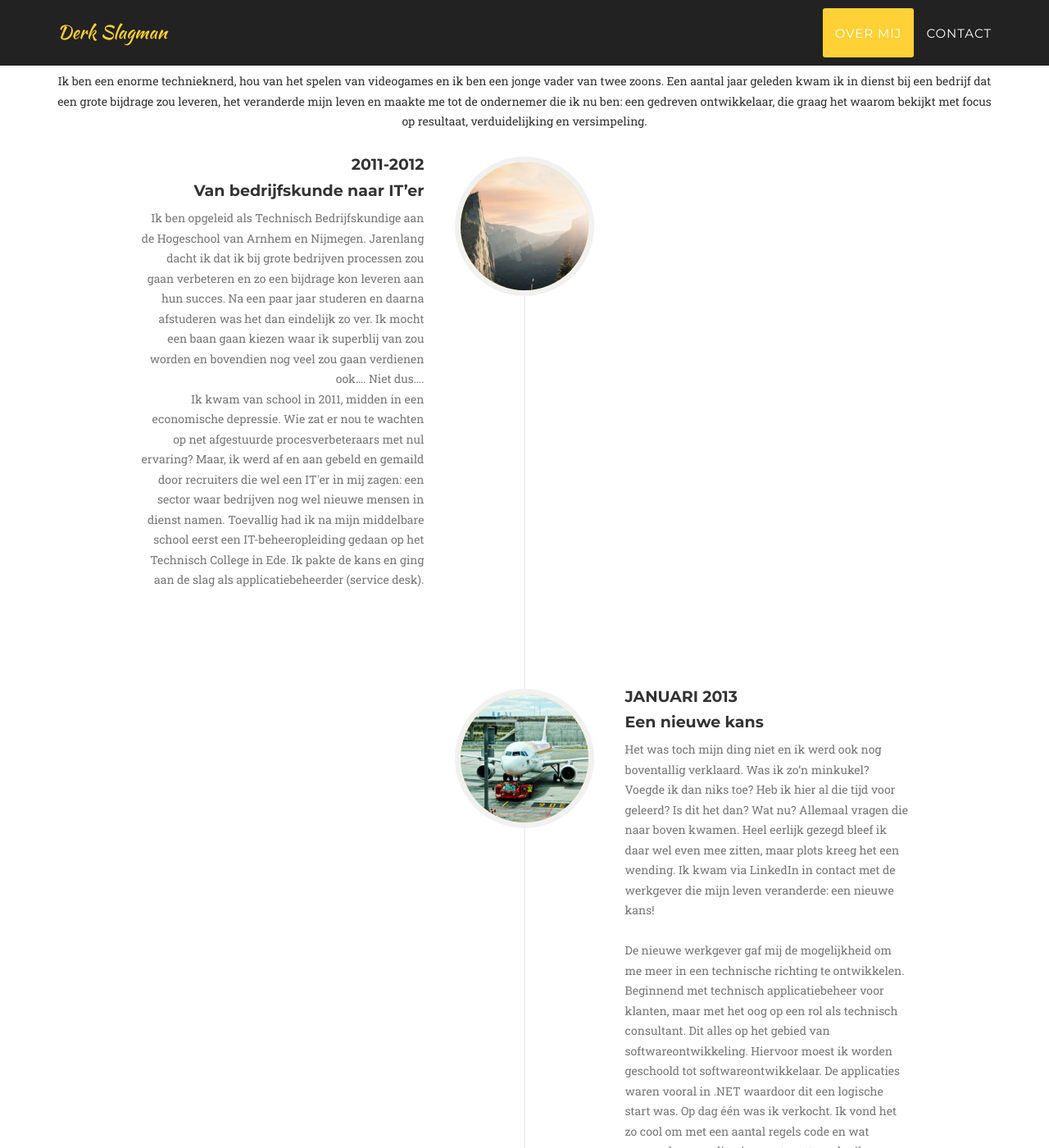
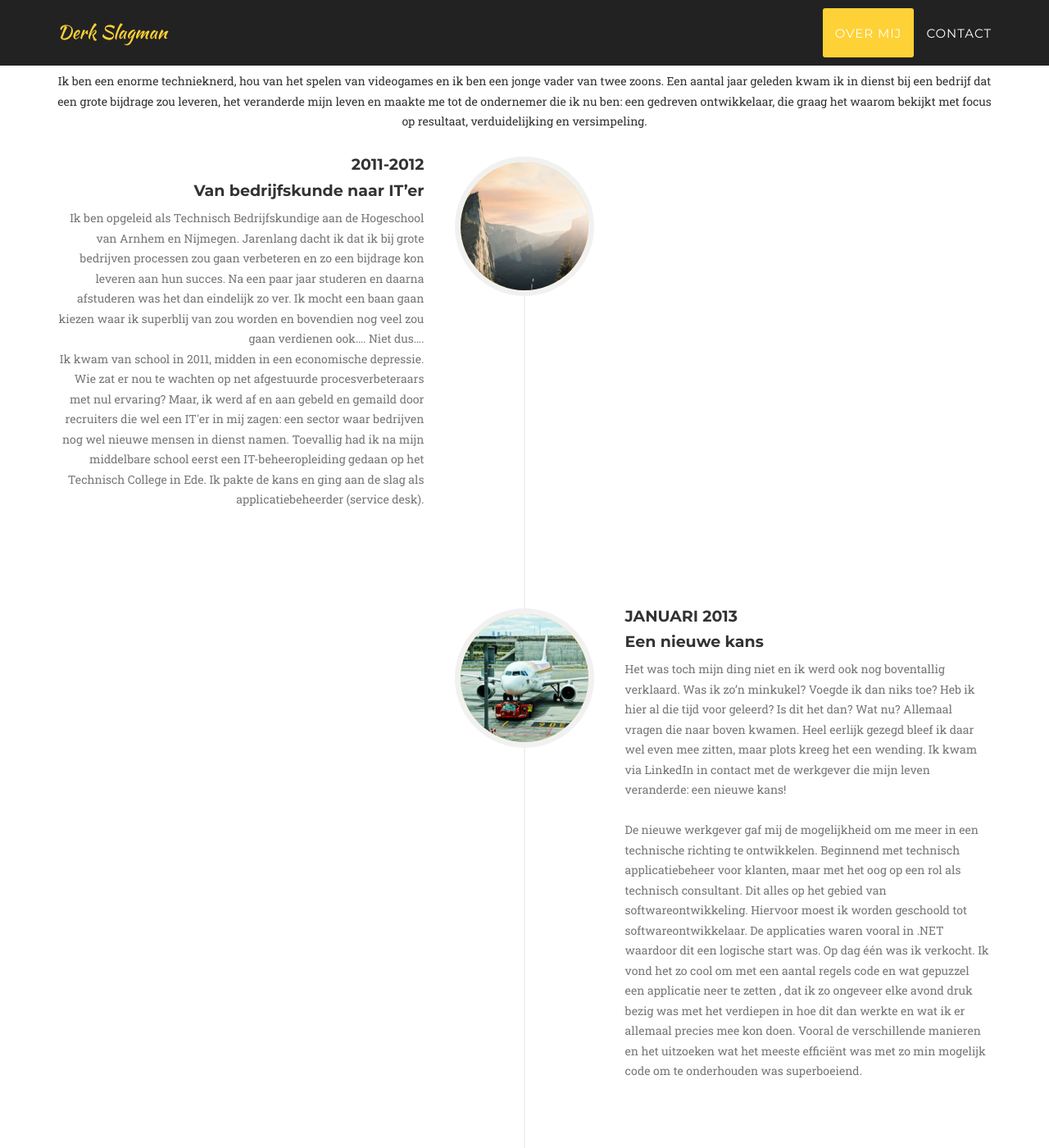
Before and after one commit to dslagman/dslagman.github.io, a Jekyll site: the page built from index.html, in a window 1280 px wide and 1400 px high, scrolled down 887 px. Shown: the whole window at 82% size. Built offline with Jekyll 4.4.1, drawn with Linux system fonts in a browser that asks for light colours; some web fonts are replaced.

Commit message:
made timeline text area wider

```diff
--- a/_includes/css/agency.css
+++ b/_includes/css/agency.css
@@ -614,7 +614,7 @@ section h3.section-subheading {
     }
 
     .timeline>li .timeline-panel {
-        padding: 0 20px 20px 100px;
+        padding: 0 20px 20px 0px;
     }
 
     .timeline>li .timeline-image {
@@ -628,7 +628,7 @@ section h3.section-subheading {
     }
 
     .timeline>li.timeline-inverted>.timeline-panel {
-        padding: 0 100px 20px 20px;
+        padding: 0 0px 20px 20px;
     }
 }
 
```
